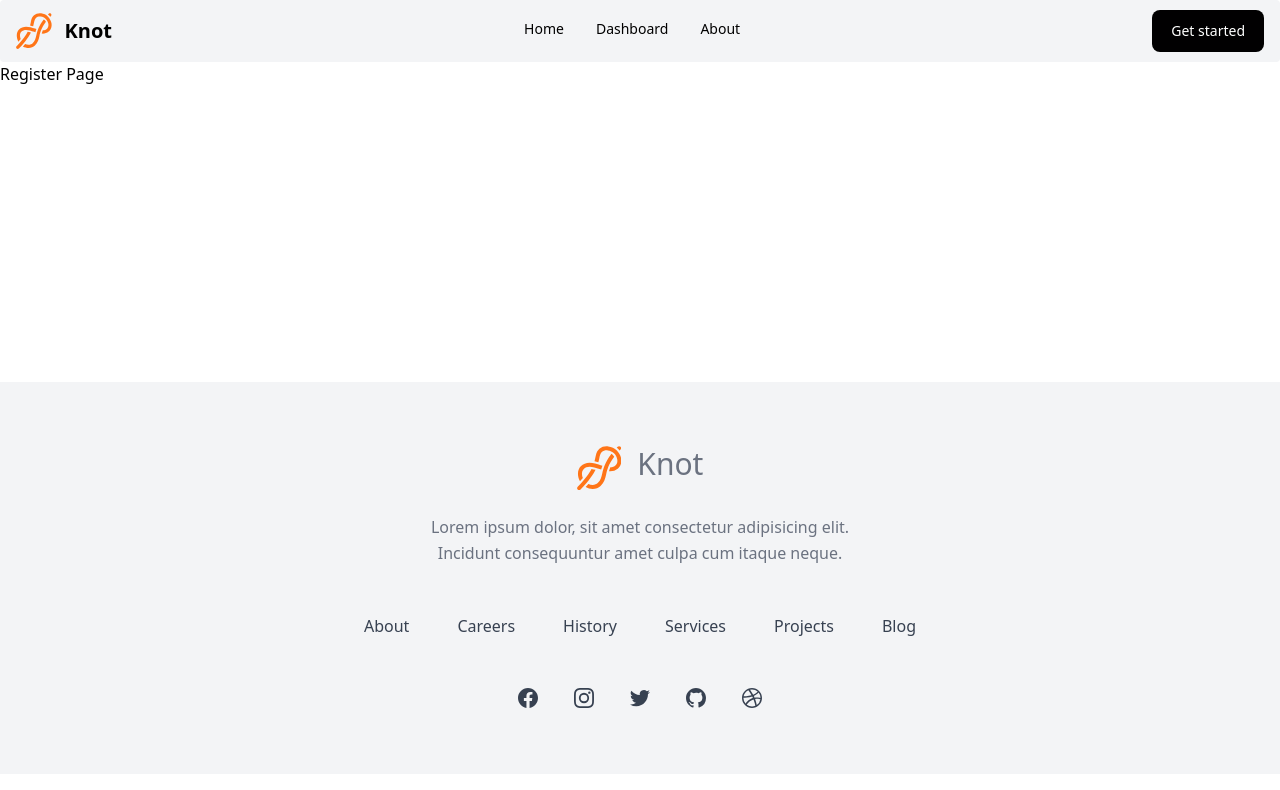
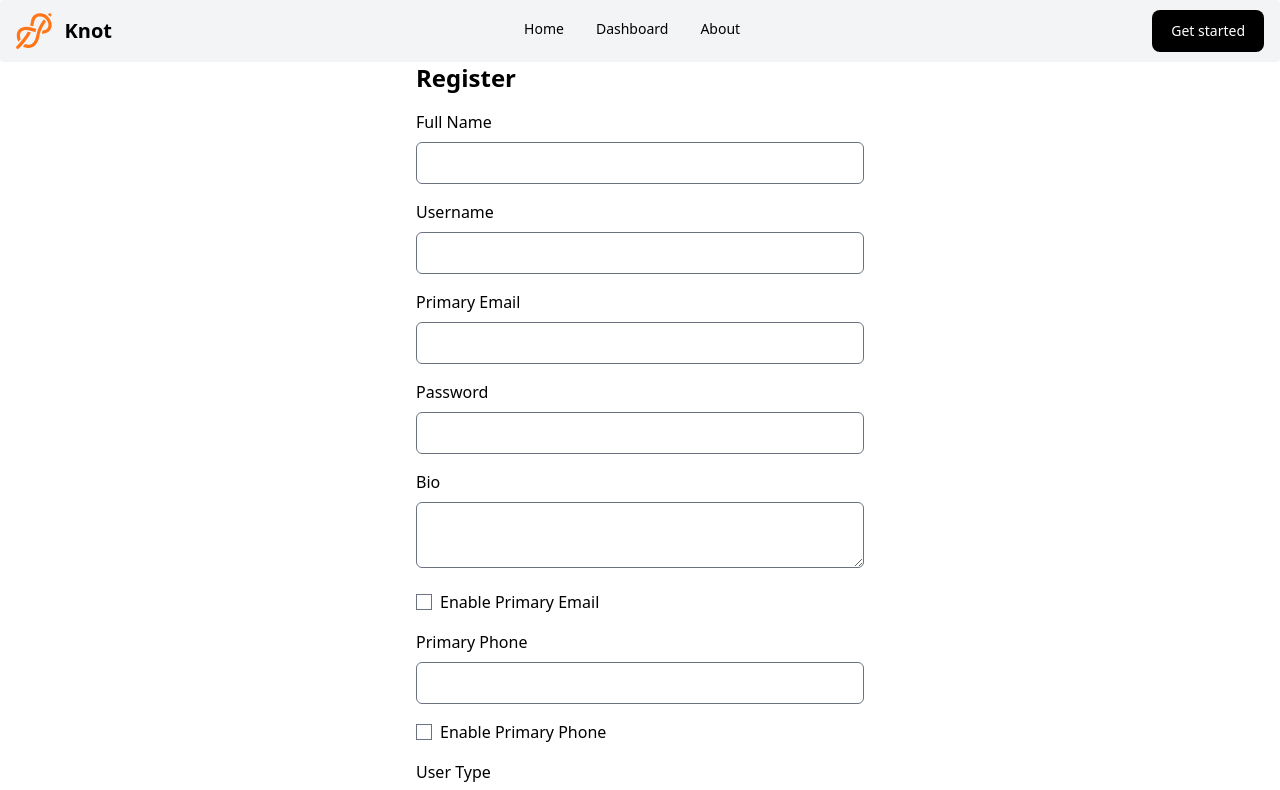
Before and after one commit to yousefwahba/knot, a React (Vite) app in the folder front-end/: page /register in a window 1280 px wide. Shown: the top 790 px of the page. Built offline with nearby package versions, Linux system fonts and the light colour scheme.

Commit message:
add register page and connect it with backend

```diff
--- a/front-end/src/pages/Dashboard.jsx
+++ b/front-end/src/pages/Dashboard.jsx
@@ -1,9 +1,11 @@
 import { useEffect, useState } from 'react';
 import axios from 'axios';
 import UserTable from '../components/dashboard/UserTable';
+import { useNavigate } from 'react-router-dom';
 
 const Dashboard = () => {
   const [allUsers, setAllUsers] = useState([]);
+  const navigate = useNavigate();
 
   useEffect(() => {
     axios.get('http://localhost:4000/user').then((response) => {
@@ -14,6 +16,13 @@ const Dashboard = () => {
   return (
     <>
       <UserTable data={allUsers} />
+      <button
+        type="button"
+        className="bg-primary hover:bg-orange-500 text-white font-bold py-2 px-3 m-3 my-8 rounded"
+        onClick={() => navigate('/register')}
+      >
+        Add User
+      </button>
     </>
   );
 };
--- a/front-end/src/pages/Register.jsx
+++ b/front-end/src/pages/Register.jsx
@@ -1,5 +1,179 @@
+import axios from 'axios';
+import React, { useState } from 'react';
+import { useNavigate } from 'react-router-dom';
+
 const Register = () => {
-  return <div>Register Page</div>;
+  const navigate = useNavigate();
+  const [user, setUser] = useState({
+    fullName: '',
+    userName: '',
+    primaryEmail: '',
+    password: '',
+    bio: '',
+    primaryEmailEnabled: false,
+    primaryPhone: '',
+    primaryPhoneEnabled: false,
+    emails: [],
+    phones: [],
+    userType: 'INDIVIDUAL',
+  });
+
+  const handleChange = (e) => {
+    const { name, value, type, checked } = e.target;
+
+    setUser((prevUser) => ({
+      ...prevUser,
+      [name]: type === 'checkbox' ? checked : value,
+    }));
+  };
+
+  const handleSubmit = (e) => {
+    e.preventDefault();
+    axios.post('http://localhost:4000/auth/register', user).then(() => {
+      navigate('/dashboard');
+    });
+    console.log(user);
+  };
+
+  return (
+    <div className="max-w-md mx-auto mb-10">
+      <h2 className="text-2xl font-bold mb-4">Register</h2>
+      <form onSubmit={handleSubmit}>
+        <div className="mb-4">
+          <label htmlFor="fullName" className="block mb-2">
+            Full Name
+          </label>
+          <input
+            type="text"
+            id="fullName"
+            name="fullName"
+            value={user.fullName}
+            onChange={handleChange}
+            className="w-full px-4 py-2 border rounded-md"
+          />
+        </div>
+        <div className="mb-4">
+          <label htmlFor="userName" className="block mb-2">
+            Username
+          </label>
+          <input
+            type="text"
+            id="userName"
+            name="userName"
+            value={user.userName}
+            onChange={handleChange}
+            className="w-full px-4 py-2 border rounded-md"
+          />
+        </div>
+        <div className="mb-4">
+          <label htmlFor="primaryEmail" className="block mb-2">
+            Primary Email
+          </label>
+          <input
+            type="email"
+            id="primaryEmail"
+            name="primaryEmail"
+            value={user.primaryEmail}
+            onChange={handleChange}
+            className="w-full px-4 py-2 border rounded-md"
+          />
+        </div>
+        <div className="mb-4">
+          <label htmlFor="password" className="block mb-2">
+            Password
+          </label>
+          <input
+            type="password"
+            id="password"
+            name="password"
+            value={user.password}
+            onChange={handleChange}
+            className="w-full px-4 py-2 border rounded-md"
+          />
+        </div>
+        <div className="mb-4">
+          <label htmlFor="bio" className="block mb-2">
+            Bio
+          </label>
+          <textarea
+            id="bio"
+            name="bio"
+            value={user.bio}
+            onChange={handleChange}
+            className="w-full px-4 py-2 border rounded-md"
+          ></textarea>
+        </div>
+        <div className="mb-4">
+          <label
+            htmlFor="primaryEmailEnabled"
+            className="flex items-center mb-2"
+          >
+            <input
+              type="checkbox"
+              id="primaryEmailEnabled"
+              name="primaryEmailEnabled"
+              checked={user.primaryEmailEnabled}
+              onChange={handleChange}
+              className="mr-2"
+            />
+            Enable Primary Email
+          </label>
+        </div>
+        <div className="mb-4">
+          <label htmlFor="primaryPhone" className="block mb-2">
+            Primary Phone
+          </label>
+          <input
+            type="text"
+            id="primaryPhone"
+            name="primaryPhone"
+            value={user.primaryPhone}
+            onChange={handleChange}
+            className="w-full px-4 py-2 border rounded-md"
+          />
+        </div>
+        <div className="mb-4">
+          <label
+            htmlFor="primaryPhoneEnabled"
+            className="flex items-center mb-2"
+          >
+            <input
+              type="checkbox"
+              id="primaryPhoneEnabled"
+              name="primaryPhoneEnabled"
+              checked={user.primaryPhoneEnabled}
+              onChange={handleChange}
+              className="mr-2"
+            />
+            Enable Primary Phone
+          </label>
+        </div>
+        <div className="mb-4">
+          <label htmlFor="userType" className="block mb-2">
+            User Type
+          </label>
+          <select
+            id="userType"
+            name="userType"
+            value={user.userType}
+            onChange={handleChange}
+            className="w-full px-4 py-2 border rounded-md"
+          >
+            <option value="INDIVIDUAL">Individual</option>
+            <option value="BUSINESS">Business</option>
+            <option value="ADMIN">Admin</option>
+            <option value="CUSTOMER_SERVICE">Customer Service</option>
+          </select>
+        </div>
+        <button
+          type="submit"
+          className="bg-primary hover:bg-orange-500 text-white font-bold py-2 px-4 rounded"
+        >
+          Register
+        </button>
+      </form>
+    </div>
+  );
 };
 
 export default Register;
```
